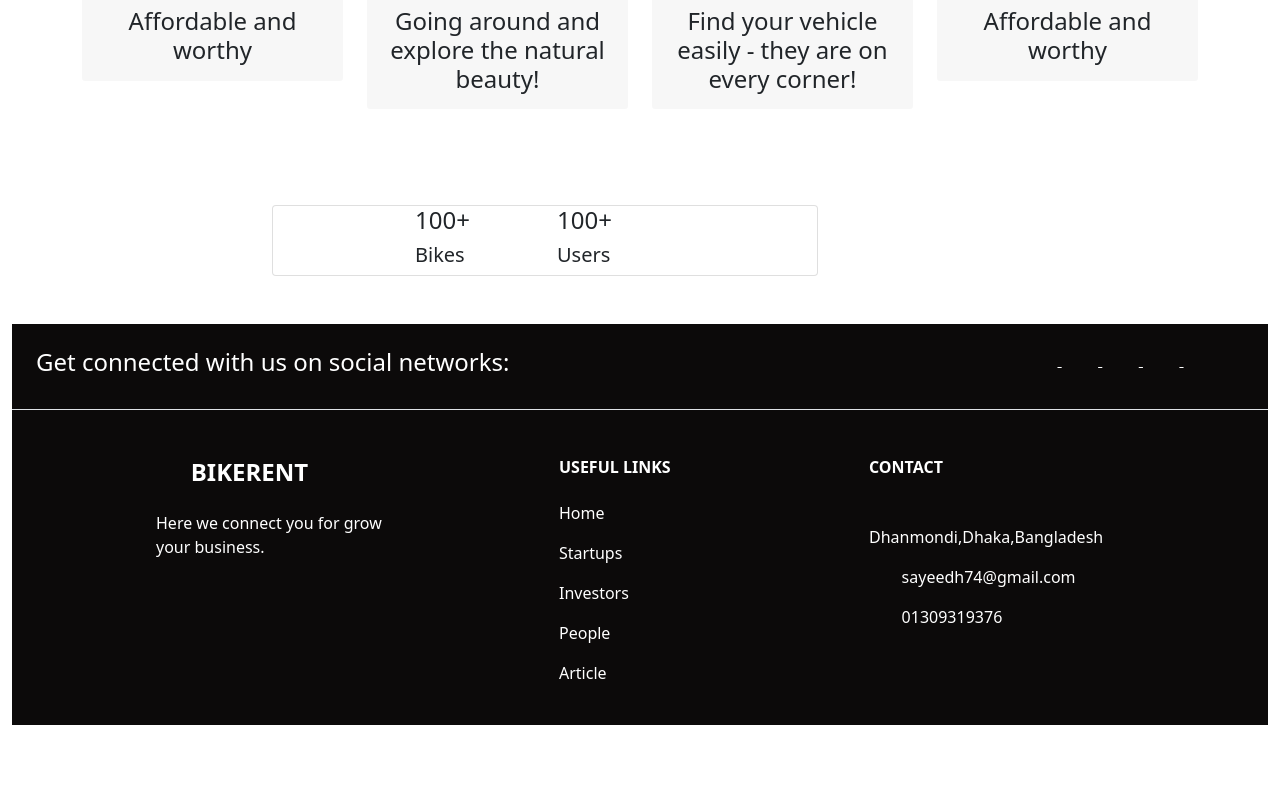
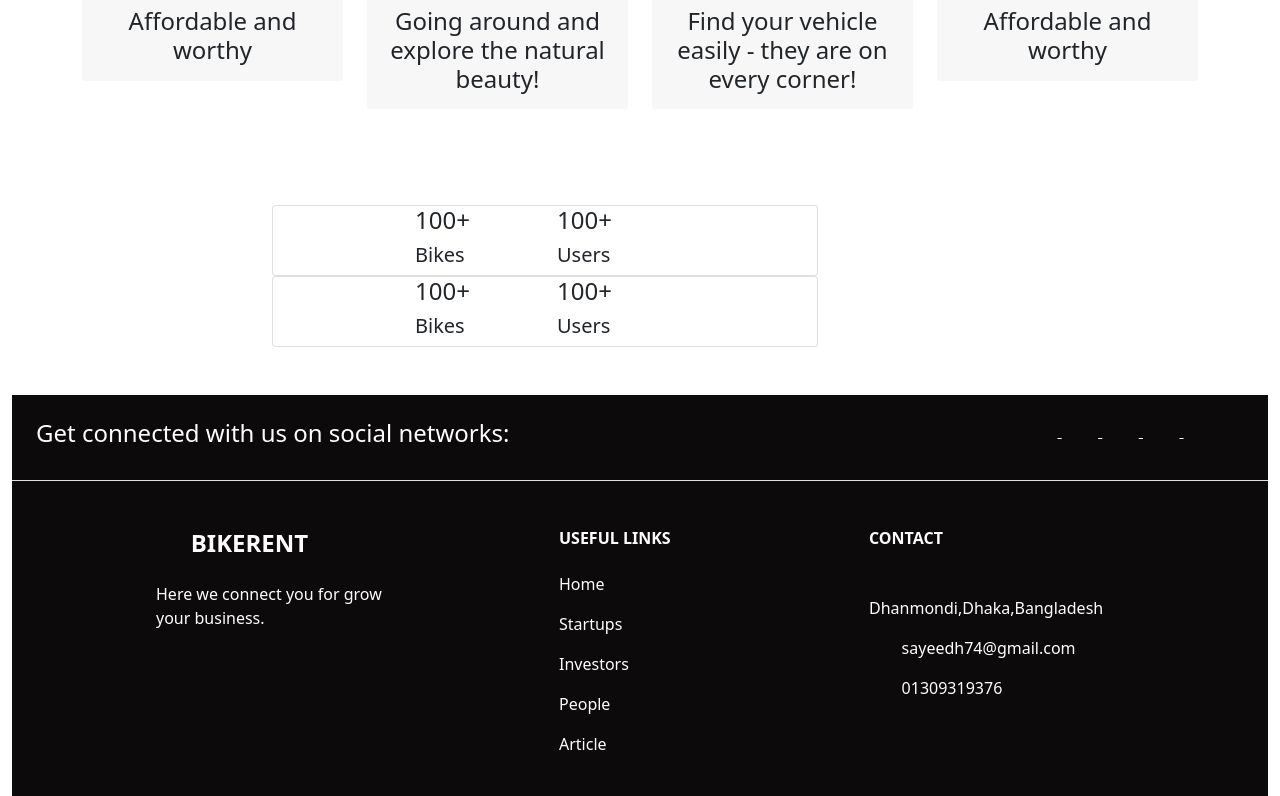
Before and after one commit to Sayeedh784/RentBike, a Django app: page / in a window 1280 px wide. Shown: the part 1209-2005 px from the top of the page. Before the commit the page ends 1934 px from the top, so only its background shows below. Run offline with Django 4.2, Linux system fonts and the light colour scheme; some libraries are stand-ins or nearby versions; some web fonts are replaced.

Commit message:
branch check

```diff
--- a/app/templates/app/home.html
+++ b/app/templates/app/home.html
@@ -129,5 +129,26 @@
       </div>
     </div>
   </div>
+  <div class="container">
+    <div class="row">
+      <div class="col-md-2"></div>
+      <div class="col-md-6">
+        <div class="card">
+          <div class="row">
+            <div class="col-md-3"></div>
+            <div class="col-md-3">
+              <h4>100+</h4>
+              <h5>Bikes</h5>
+            </div>
+            <div class="col-md-3">
+              <h4>100+</h4>
+              <h5>Users</h5>
+            </div>
+          </div>
+        </div>
+      </div>
+    </div>
+  </div>
+  </div>
 
 {% endblock content %}
```
